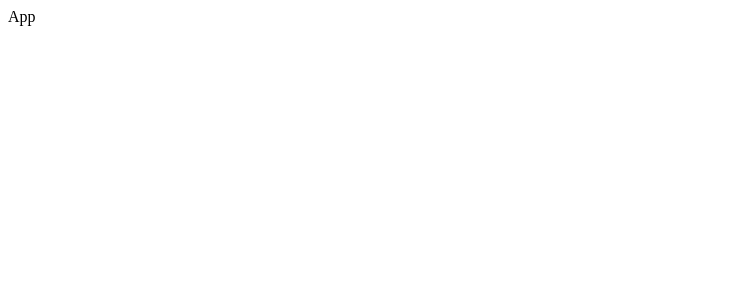
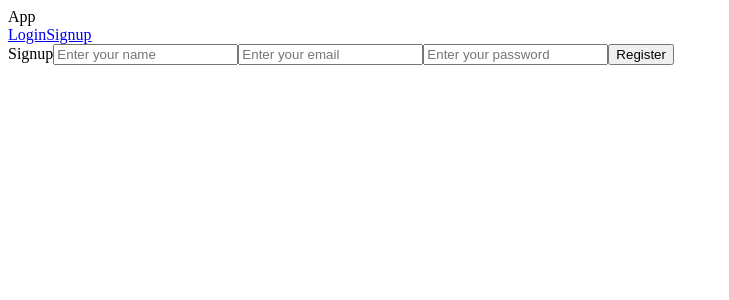
Before and after one commit to IgorPahota/easy-crm, a React (Create React App) app in the folder front/: page /signup in a window 1280 px wide. Shown: the top 300 px of the page, without its empty margins (0-729 px from the left). Built offline with nearby package versions, Linux system fonts and the light colour scheme.

Commit message:
added landing page / with login signup navbar without back, only fetch to the back

```diff
--- a/front/package.json
+++ b/front/package.json
@@ -9,6 +9,7 @@
     "@testing-library/user-event": "^7.2.1",
     "react": "^16.12.0",
     "react-dom": "^16.12.0",
+    "react-router-dom": "^5.1.2",
     "react-scripts": "3.3.0"
   },
   "scripts": {
--- a/front/src/App.js
+++ b/front/src/App.js
@@ -1,9 +1,14 @@
 import React from 'react';
+import MainLanding from "./Components/Landing/MainLanding/MainLanding";
+
+
+
 
 function App() {
   return (
     <div className="App">
      App
+        <MainLanding/>
     </div>
   );
 }
--- /dev/null
+++ b/front/src/Components/Landing/Login/Login.jsx
@@ -0,0 +1,51 @@
+import React, {Component} from 'react';
+
+class Login extends Component {
+    constructor(props) {
+        super(props);
+        this.state = {
+            email: undefined,
+            password: undefined
+        }
+    }
+
+    getEmailForLogin = (e) => {
+        this.setState({
+            email: e.target.value
+        })
+    };
+
+    getPasswordForLogin = (e) => {
+        this.setState({
+            password: e.target.value
+        })
+    };
+
+    loginFetch = async () => {
+        let response = await fetch('/login', {
+            method: "POST",
+            headers: {
+                'Content-Type': 'application/json'
+            },
+            body: JSON.stringify({
+                email: this.state.email,
+                password: this.state.password
+            })
+        });
+        let result = await response.json();
+    }
+
+
+    render() {
+        return (
+            <div>
+                Login
+                <input placeholder="email" onChange={this.getEmailForLogin} value={this.state.email}/>
+                <input placeholder="password" onChange={this.getPasswordForLogin} value={this.state.password}/>
+                <button onClick={this.loginFetch}>Login</button>
+            </div>
+        );
+    }
+}
+
+export default Login;
--- /dev/null
+++ b/front/src/Components/Landing/MainLanding/MainLanding.jsx
@@ -0,0 +1,22 @@
+import React, {Component} from 'react';
+import Login from "../Login/Login";
+import Signup from "../Signup/Signup";
+import {BrowserRouter as Router, Route} from "react-router-dom";
+import Navbar from "../Navbar/Navbar";
+
+
+class MainLanding extends Component {
+    render() {
+        return (
+            <Router>
+            <Navbar/>
+            <div>
+                <Route path={"/login"} component={Login}/>
+                <Route path={"/signup"} component={Signup}/>
+            </div>
+            </Router>
+        );
+    }
+}
+
+export default MainLanding;
--- /dev/null
+++ b/front/src/Components/Landing/Navbar/Navbar.jsx
@@ -0,0 +1,15 @@
+import React, {Component} from 'react';
+import {NavLink} from "react-router-dom";
+
+class Navbar extends Component {
+    render() {
+        return (
+            <div>
+                <NavLink to={"/login"} activeClassName={"active"}>Login</NavLink>
+                <NavLink to={"/signup"} activeClassName={"active"}>Signup</NavLink>
+            </div>
+        );
+    }
+}
+
+export default Navbar;
--- /dev/null
+++ b/front/src/Components/Landing/Signup/Signup.jsx
@@ -0,0 +1,60 @@
+import React, {Component} from 'react';
+
+class Signup extends Component {
+    constructor(props) {
+        super(props);
+        this.state = {
+            username: undefined,
+            email: undefined,
+            password: undefined
+        }
+    }
+
+    getUsernameForRegistration = (e) => {
+        this.setState({
+            username: e.target.value
+        })
+    };
+
+    getEmailForRegistration = (e) => {
+        this.setState({
+            email: e.target.value
+        })
+    };
+
+    getPasswordForRegistration = (e) => {
+        this.setState({
+            password: e.target.value
+        })
+    };
+
+    signupFetch = async () => {
+        let response = await fetch("/signup", {
+            method: "POST",
+            headers: {
+                'Content-Type': 'application/json'
+            },
+            body: JSON.stringify({
+                username: this.state.username,
+                email: this.state.email,
+                password: this.state.password
+            })
+        });
+        let result = await response.json();
+    };
+
+
+    render() {
+        return (
+            <div>
+                Signup
+                <input placeholder='Enter your name' onChange={this.getUsernameForRegistration} value={this.state.username}/>
+                <input placeholder='Enter your email' onChange={this.getEmailForRegistration} value={this.state.email}/>
+                <input placeholder='Enter your password' onChange={this.getPasswordForRegistration} value={this.state.password}/>
+                <button onClick={this.signupFetch}>Register</button>
+            </div>
+        );
+    }
+}
+
+export default Signup;
```
Also changed, not shown: 1 other file (tests, documents, lock files or other folders).
